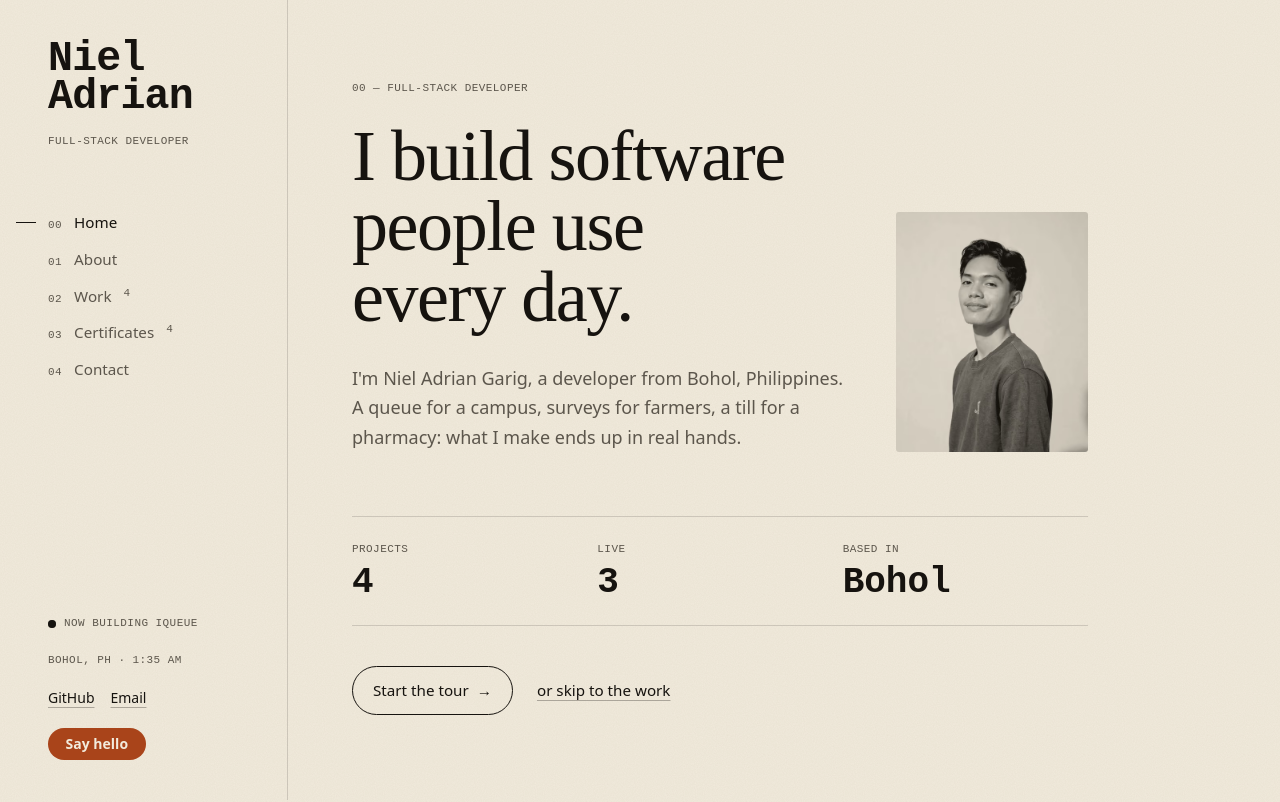
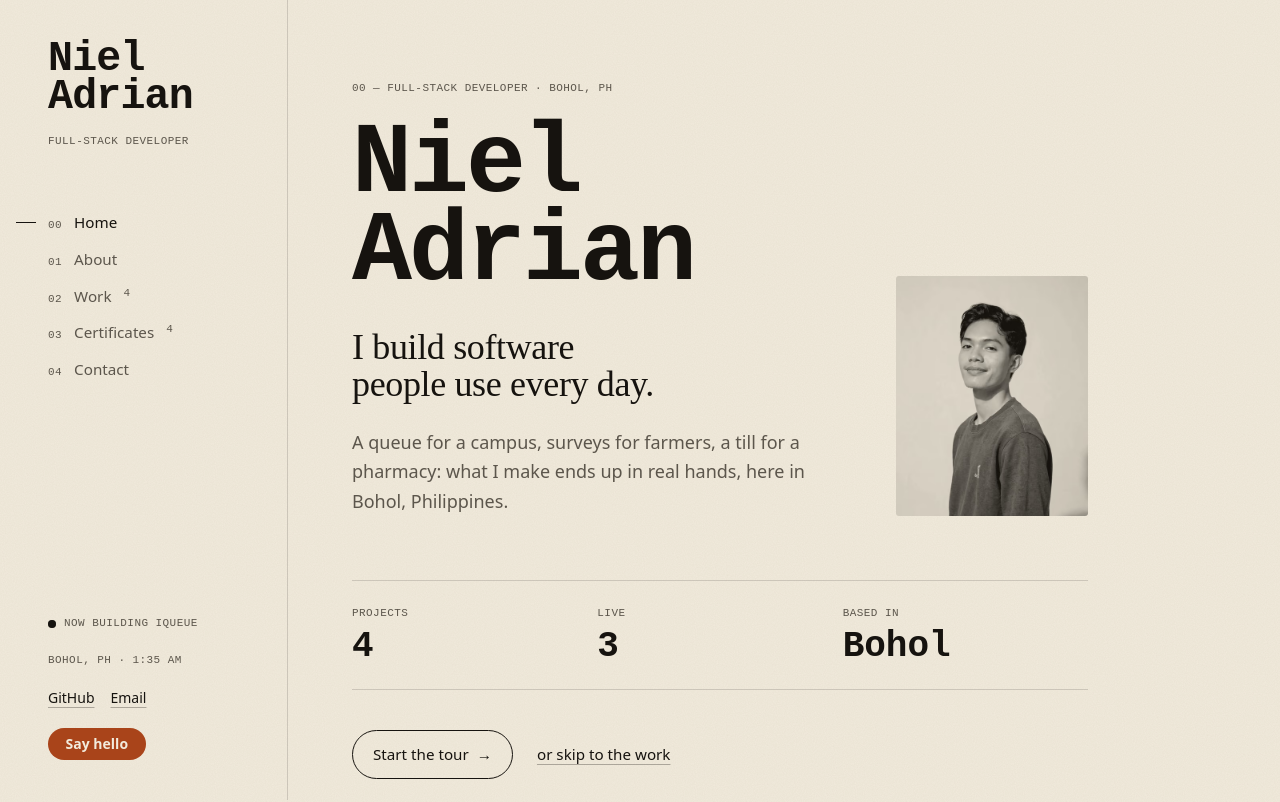
Before and after one commit to adrianniel/portfolio, a React (Vite) app: page / in a window 1280 px wide. Shown: the top 802 px of the page. Built offline with nearby package versions, Linux system fonts and the light colour scheme.

Commit message:
feat: make the name the main heading on the home view

```diff
--- a/src/components/Home.tsx
+++ b/src/components/Home.tsx
@@ -8,26 +8,26 @@ export function Home() {
 
   return (
     <article aria-labelledby="home-title">
-      {/* On phones the sidebar is folded away, so the name gets its big moment here. */}
-      <p aria-hidden="true" className="font-dot mb-10 text-[clamp(3.25rem,17vw,5rem)] leading-[0.9] font-black tracking-[-0.02em] lg:hidden">
-        Niel
-        <br />
-        Adrian
-      </p>
       <div className="grid gap-10 sm:grid-cols-[1fr_12rem] sm:items-end sm:gap-12">
         <div>
-          <p className="label mb-6">00 — Full-stack developer</p>
+          <p className="label mb-6">00 — Full-stack developer · Bohol, PH</p>
+          <h1
+            id="home-title"
+            className="font-dot text-[clamp(3.4rem,10vw,6.25rem)] leading-[0.88] font-black tracking-[-0.03em]"
+          >
+            Niel <span className="sm:block xl:inline">Adrian</span>
+          </h1>
           <Reveal
-            as="h1"
-            id="home-title"
-            stagger={60}
-            className="font-display text-[clamp(2.6rem,7vw,4.5rem)] leading-[0.98] tracking-[-0.02em] text-balance"
+            as="p"
+            delay={150}
+            stagger={50}
+            className="font-display mt-8 max-w-[30rem] text-[clamp(1.6rem,3.6vw,2.25rem)] leading-[1.05] tracking-[-0.01em] text-balance"
           >
             I build software people use every day.
           </Reveal>
-          <Reveal delay={250} className="mt-8 max-w-[32rem] text-lg leading-relaxed text-ink-soft text-pretty">
-            I'm Niel Adrian Garig, a developer from Bohol, Philippines. A queue for a campus, surveys for
-            farmers, a till for a pharmacy: what I make ends up in real hands.
+          <Reveal delay={450} className="mt-6 max-w-[32rem] text-lg leading-relaxed text-ink-soft text-pretty">
+            A queue for a campus, surveys for farmers, a till for a pharmacy: what I make ends up in real
+            hands, here in Bohol, Philippines.
           </Reveal>
         </div>
 
```
